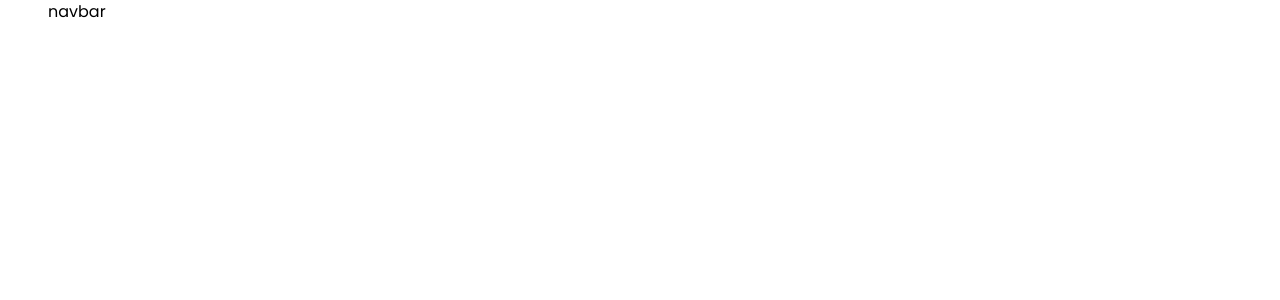
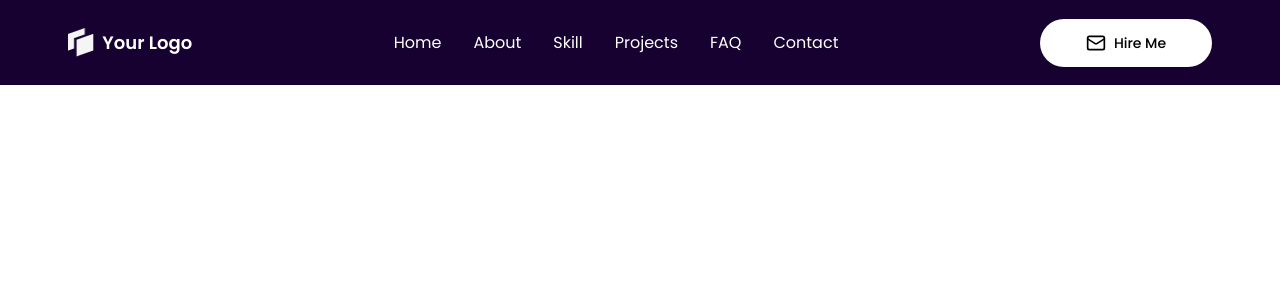
Before and after one commit to herfando/Next-Motion-Portfolio-UI-in-Action, a Next.js app: page / in a window 1280 px wide. Shown: the top 300 px of the page. Built offline with nearby package versions, Linux system fonts and the light colour scheme.

Commit message:
create navbar

```diff
--- a/src/app/globals.css
+++ b/src/app/globals.css
@@ -3,7 +3,12 @@
 
 @custom-variant dark (&:is(.dark *));
 
-@theme inline {
+@theme {
+  /* =======================
+     Spacing Unit
+     ======================= */
+  --spacing: 1px;
+
   --color-background: var(--background);
   --color-foreground: var(--foreground);
   --font-sans: var(--font-geist-sans);
@@ -252,9 +257,9 @@ html {
 }
 
 @layer base {
-  main {
+  .custom-container {
     margin: 0 auto;
-    @apply max-w-308 pr-6 pl-6;
+    @apply max-w-1184 pr-20 pl-20;
   }
 }
 
--- a/src/app/layout.tsx
+++ b/src/app/layout.tsx
@@ -22,9 +22,7 @@ export default function RootLayout({
 }>) {
   return (
     <html lang='en'>
-      <body className={clsx(poppins.variable, 'antialiased')}>
-        <main>{children}</main>
-      </body>
+      <body className={clsx(poppins.variable, 'antialiased')}>{children}</body>
     </html>
   );
 }
--- a/src/components/container/Navbar.tsx
+++ b/src/components/container/Navbar.tsx
@@ -1,13 +1,41 @@
 import React from 'react';
+import Image from 'next/image';
+import { Button } from '../ui/button';
+import { Mail } from 'lucide-react';
+import { navigationData } from '../data/navigation-data';
+import Link from 'next/link';
 
 export default function Navbar() {
   return (
-    <>
-      <div>navbar</div>
+    <nav className='bg-primary-dark w-full text-white'>
+      <div className='custom-container flex-between h-85'>
+        <div className='flex gap-8 text-lg font-semibold'>
+          {/* 1.Image */}
+          <Image
+            src='/icons/logo.png'
+            alt='logo'
+            width={26.3}
+            height={28.5}
+            className='object-contain'
+          />
+          Your Logo
+        </div>
 
-      <div></div>
+        {/* 2. Nav */}
+        <ul className='text-md font-regular hidden items-center justify-between gap-32 p-8 md:flex'>
+          {navigationData.map((item) => (
+            <li key={item.label}>
+              <Link href={item.href}>{item.label}</Link>
+            </li>
+          ))}
+        </ul>
 
-      <div></div>
-    </>
+        {/* 3.Button */}
+        <Button className='hidden h-48 w-172 gap-8 rounded-full bg-white text-sm font-medium text-black md:flex'>
+          <Mail className='size-20' />
+          Hire Me
+        </Button>
+      </div>
+    </nav>
   );
 }
--- /dev/null
+++ b/src/components/data/navigation-data.ts
@@ -0,0 +1,13 @@
+export type Navigation = {
+  label: string;
+  href: string;
+};
+
+export const navigationData: Navigation[] = [
+  { label: 'Home', href: '#home' },
+  { label: 'About', href: '#about' },
+  { label: 'Skill', href: '#skill' },
+  { label: 'Projects', href: '#projects' },
+  { label: 'FAQ', href: '#faq' },
+  { label: 'Contact', href: '#contact' },
+];
```
Also changed, not shown: public/icons/Yourlogo.png (added).
